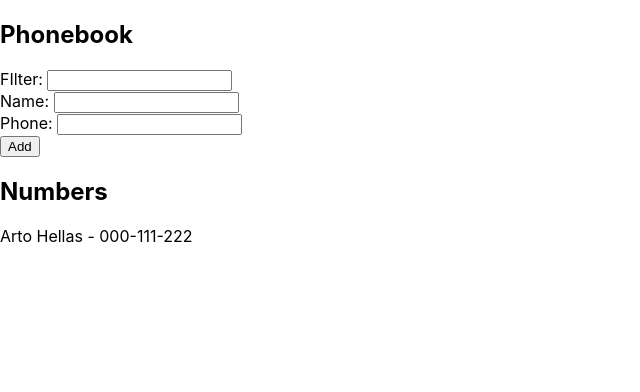
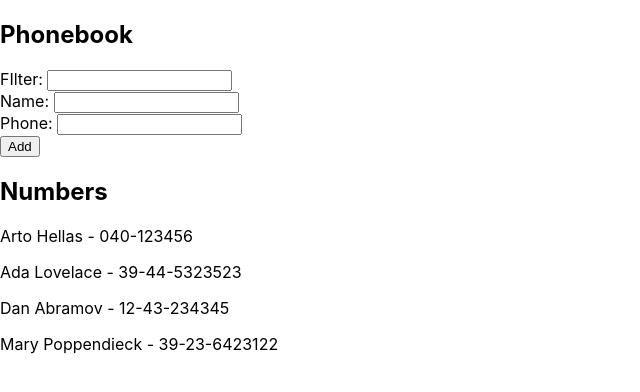
Before and after one commit to Chuy12G2/phonebook, a React (Create React App) app: page / in a window 1280 px wide. Shown: the top 392 px of the page, without its empty margins (0-640 px from the left). Built offline with nearby package versions, Linux system fonts and the light colour scheme; data requests are answered from the project's data file.

Commit message:
change to receive the the persons from the json-server

```diff
--- /dev/null
+++ b/db.json
@@ -0,0 +1,24 @@
+{
+    "persons":[
+      {
+        "name": "Arto Hellas",
+        "number": "040-123456",
+        "id": 1
+      },
+      {
+        "name": "Ada Lovelace",
+        "number": "39-44-5323523",
+        "id": 2
+      },
+      {
+        "name": "Dan Abramov",
+        "number": "12-43-234345",
+        "id": 3
+      },
+      {
+        "name": "Mary Poppendieck",
+        "number": "39-23-6423122",
+        "id": 4
+      }
+    ]
+  }
--- a/package.json
+++ b/package.json
@@ -6,6 +6,7 @@
     "@testing-library/jest-dom": "^5.16.5",
     "@testing-library/react": "^13.4.0",
     "@testing-library/user-event": "^13.5.0",
+    "axios": "^1.2.2",
     "react": "^18.2.0",
     "react-dom": "^18.2.0",
     "react-scripts": "5.0.1",
@@ -15,7 +16,8 @@
     "start": "react-scripts start",
     "build": "react-scripts build",
     "test": "react-scripts test",
-    "eject": "react-scripts eject"
+    "eject": "react-scripts eject",
+    "server": "json-server -p3001 --watch db.json"
   },
   "eslintConfig": {
     "extends": [
--- a/src/App.js
+++ b/src/App.js
@@ -1,94 +1,104 @@
-import { useState } from 'react'
+import { useState, useEffect } from "react";
+import axios from "axios";
 
 const App = () => {
-  const [persons, setPersons] = useState([
-    { name: 'Arto Hellas',
-      phone: '000-111-222'}
-  ])
-  const [newName, setNewName] = useState('')
-  const [newPhone, setNewPhone] = useState('')
-  const [filter, setFilter] = useState('')
+  const [persons, setPersons] = useState([]);
+
+  useEffect(() => {
+    console.log("effect");
+    axios.get("http://localhost:3001/persons").then((response) => {
+      console.log(response);
+      setPersons(response.data);
+    });
+  }, []);
+
+  const [newName, setNewName] = useState("");
+  const [newPhone, setNewPhone] = useState("");
+  const [filter, setFilter] = useState("");
 
   const handleChangeName = (event) => {
-    setNewName(event.target.value)
-  }
+    setNewName(event.target.value);
+  };
 
-  const filteredArray = persons.filter((persona => {
-     return persona.name.toLowerCase().slice(0, filter.length) === filter.toLowerCase();
-  }))
+  const filteredArray = persons.filter((persona) => {
+    return (
+      persona.name.toLowerCase().slice(0, filter.length) ===
+      filter.toLowerCase()
+    );
+  });
 
   const handleChangePhone = (event) => {
-    setNewPhone(event.target.value)
-  }
+    setNewPhone(event.target.value);
+  };
 
   const handleChangeFilter = (event) => {
-    setFilter(event.target.value)
-  }
+    setFilter(event.target.value);
+  };
 
   const fullArrayToRender = persons.map((person) => (
-    <p key={person.name}>{person.name} - {person.phone}</p>
-  ))
+    <p key={person.name}>
+      {person.name} - {person.number}
+    </p>
+  ));
 
   const filteredArrayToRender = filteredArray.map((person) => (
-    <p key={person.name}>{person.name} - {person.phone}</p>
-  ))
+    <p key={person.name}>
+      {person.name} - {person.number}
+    </p>
+  ));
 
-  const arrayToRender = filteredArray.length === 0 ? fullArrayToRender : filteredArrayToRender;
-
+  const arrayToRender =
+    filteredArray.length === 0 ? fullArrayToRender : filteredArrayToRender;
 
   const handleSubmit = (event) => {
-    event.preventDefault()
+    event.preventDefault();
 
     if (handleRepeatedValues()) {
-      return
+      return;
     }
 
     const objectToAdd = {
       name: newName,
-      phone: newPhone,
-    }
+      number: newPhone,
+    };
 
-    setPersons(persons.concat(objectToAdd))
-    setNewName("")
-    setNewPhone("")
-  }
-
-
+    setPersons(persons.concat(objectToAdd));
+    setNewName("");
+    setNewPhone("");
+  };
 
   const handleRepeatedValues = () => {
-    const isItRepeated = persons.filter(person => person.name === newName)
+    const isItRepeated = persons.filter((person) => person.name === newName);
 
-
-    if(isItRepeated.length !== 0){
-      alert(`${newName} already exist`)
-      return true
+    if (isItRepeated.length !== 0) {
+      alert(`${newName} already exist`);
+      return true;
     }
-    return false
-  }
-
+    return false;
+  };
 
   return (
     <div>
       <h2>Phonebook</h2>
-      FIlter: <input
-        onChange={handleChangeFilter}
-        value={filter}
-        />
+      FIlter: <input onChange={handleChangeFilter} value={filter} />
       <form onSubmit={handleSubmit}>
         <div>
-          Name: <input onChange={handleChangeName} value={newName}/>
-          <br/>
-          Phone: <input onChange={handleChangePhone} value={newPhone}/>
+          Name: <input onChange={handleChangeName} value={newName} />
+          <br />
+          Phone: <input onChange={handleChangePhone} value={newPhone} />
         </div>
         <div>
           <button type="submit">Add</button>
         </div>
       </form>
       <h2>Numbers</h2>
-      <div>{(filteredArray.length === 0 && filter) ? "No coincidences found" : arrayToRender }</div>
+      <div>
+        {filteredArray.length === 0 && filter
+          ? "No coincidences found"
+          : arrayToRender}
+      </div>
+    </div>
+  );
+};
 
-    </div>
-  )
-}
-
-export default App
+export default App;
```
Also changed, not shown: 1 other file (tests, documents, lock files or other folders).
